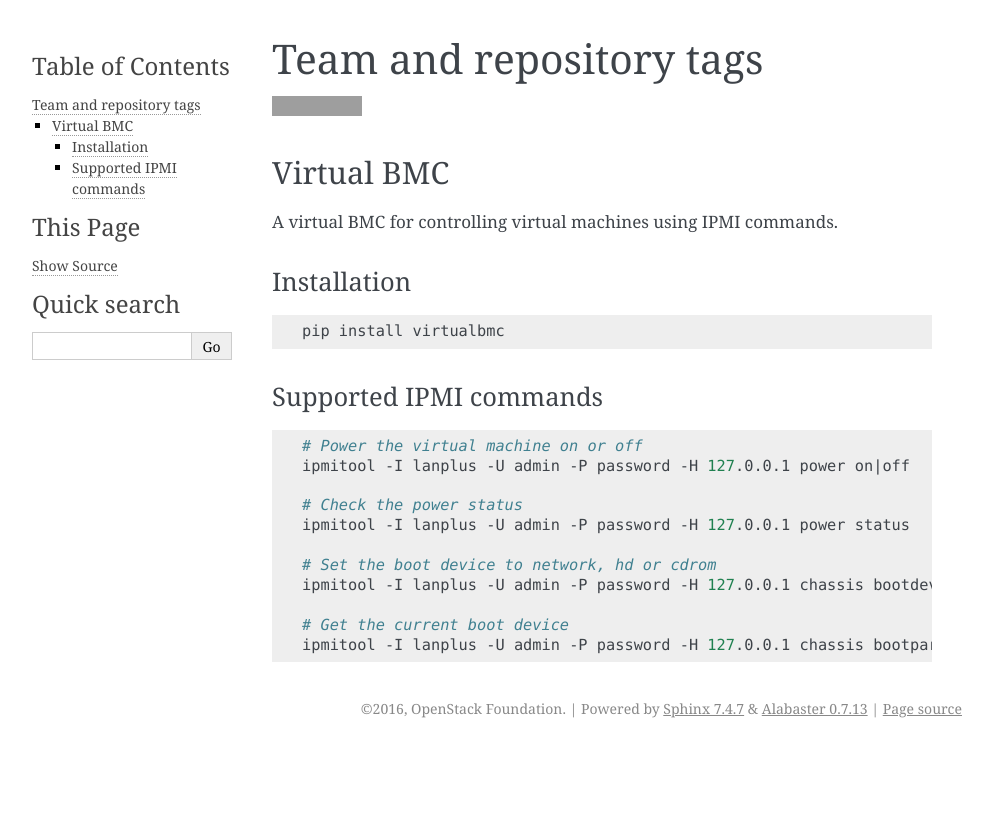
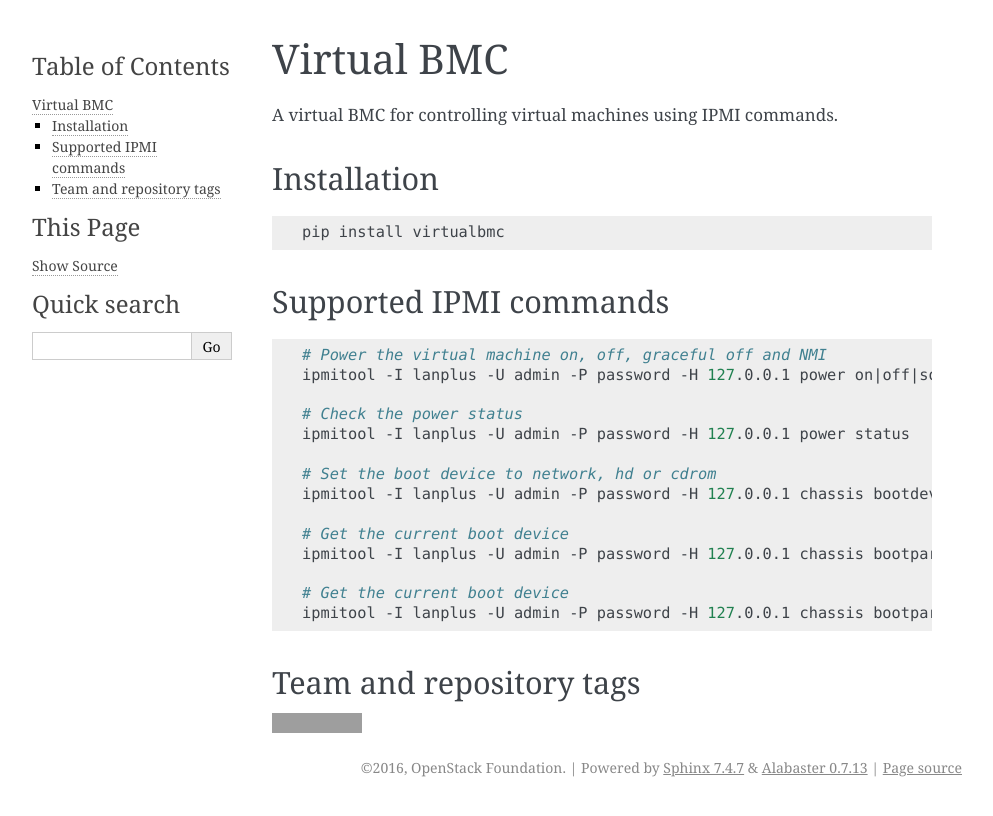
Before and after one commit to openstack/virtualbmc, a Sphinx documentation site: the page built from doc/source/readme.rst, in a window 1280 px wide. Shown: the top 816 px of the page, without its empty margins (148-1141 px from the left). Built offline with Sphinx 7.4.7, drawn with Linux system fonts in a browser that asks for light colours; grey boxes are pictures that could not be loaded.

Commit message:
Fix documentation title and README
This patch fixes the documentation title, the name of the project is
VirtualBMC (with the capital cases) and also fix the README, it changes
the order of "team and repository tag" title to be the last and add
graceful shutdown and NMI as supported commands for ipmitool.

Change-Id: Ieb857b4c1065d5fff2028ee78a4a4e8586cd4724

```diff
--- a/README.rst
+++ b/README.rst
@@ -24,8 +16,8 @@
 
 .. code-block:: bash
 
-  # Power the virtual machine on or off
-  ipmitool -I lanplus -U admin -P password -H 127.0.0.1 power on|off
+  # Power the virtual machine on, off, graceful off and NMI
+  ipmitool -I lanplus -U admin -P password -H 127.0.0.1 power on|off|soft|diag
 
   # Check the power status
   ipmitool -I lanplus -U admin -P password -H 127.0.0.1 power status
@@ -35,3 +27,14 @@
 
   # Get the current boot device
   ipmitool -I lanplus -U admin -P password -H 127.0.0.1 chassis bootparam get 5
+
+  # Get the current boot device
+  ipmitool -I lanplus -U admin -P password -H 127.0.0.1 chassis bootparam get 5
+
+Team and repository tags
+------------------------
+
+.. image:: http://governance.openstack.org/badges/virtualbmc.svg
+    :target: http://governance.openstack.org/reference/tags/index.html
+
+.. Change things from this point on
--- a/doc/source/index.rst
+++ b/doc/source/index.rst
@@ -3,8 +3,8 @@
    You can adapt this file completely to your liking, but it should at least
    contain the root `toctree` directive.
 
-Welcome to virtualbmc's documentation!
-========================================================
+Welcome to VirtualBMC's documentation!
+======================================
 
 Contents:
 
```
Also changed, not shown: other parts of README.rst (+1 -9 lines).
